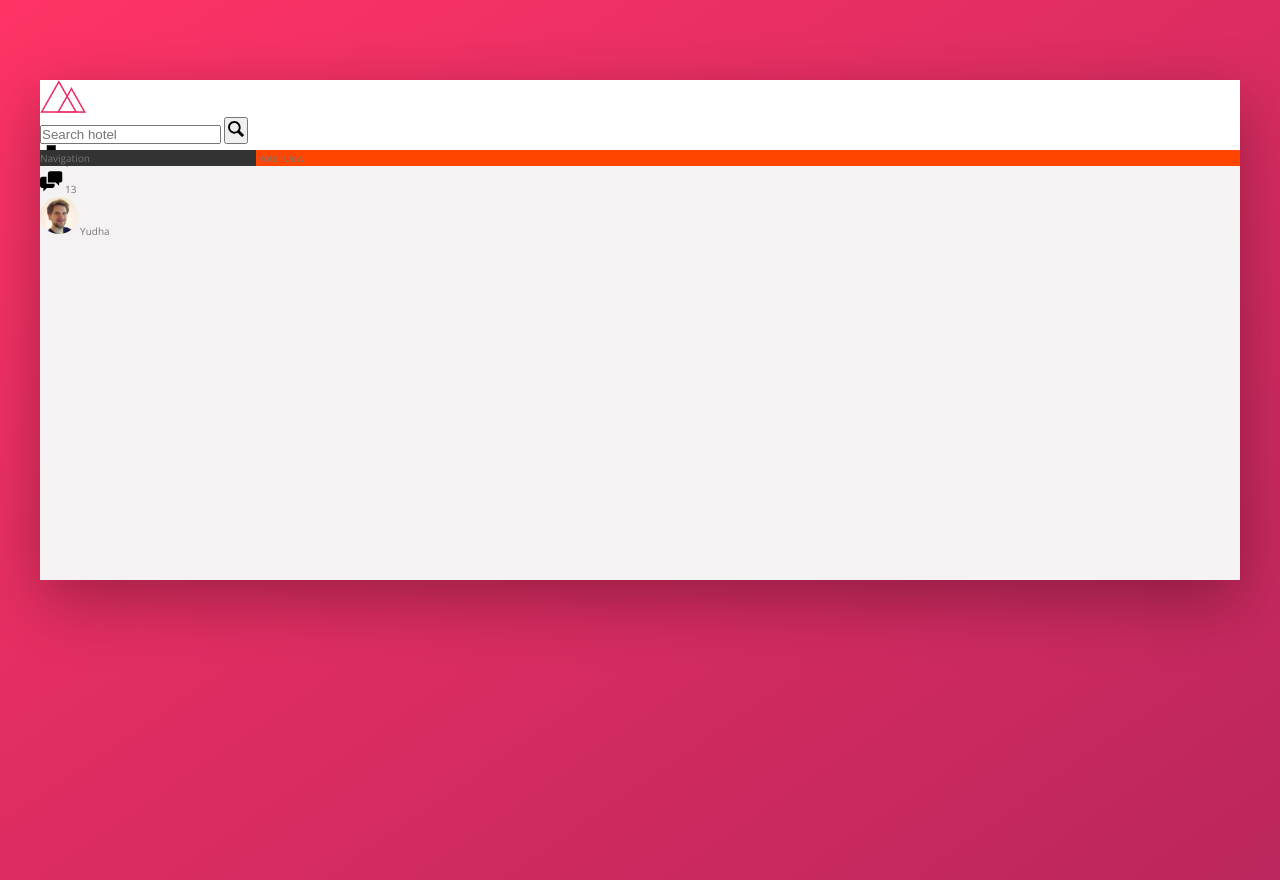
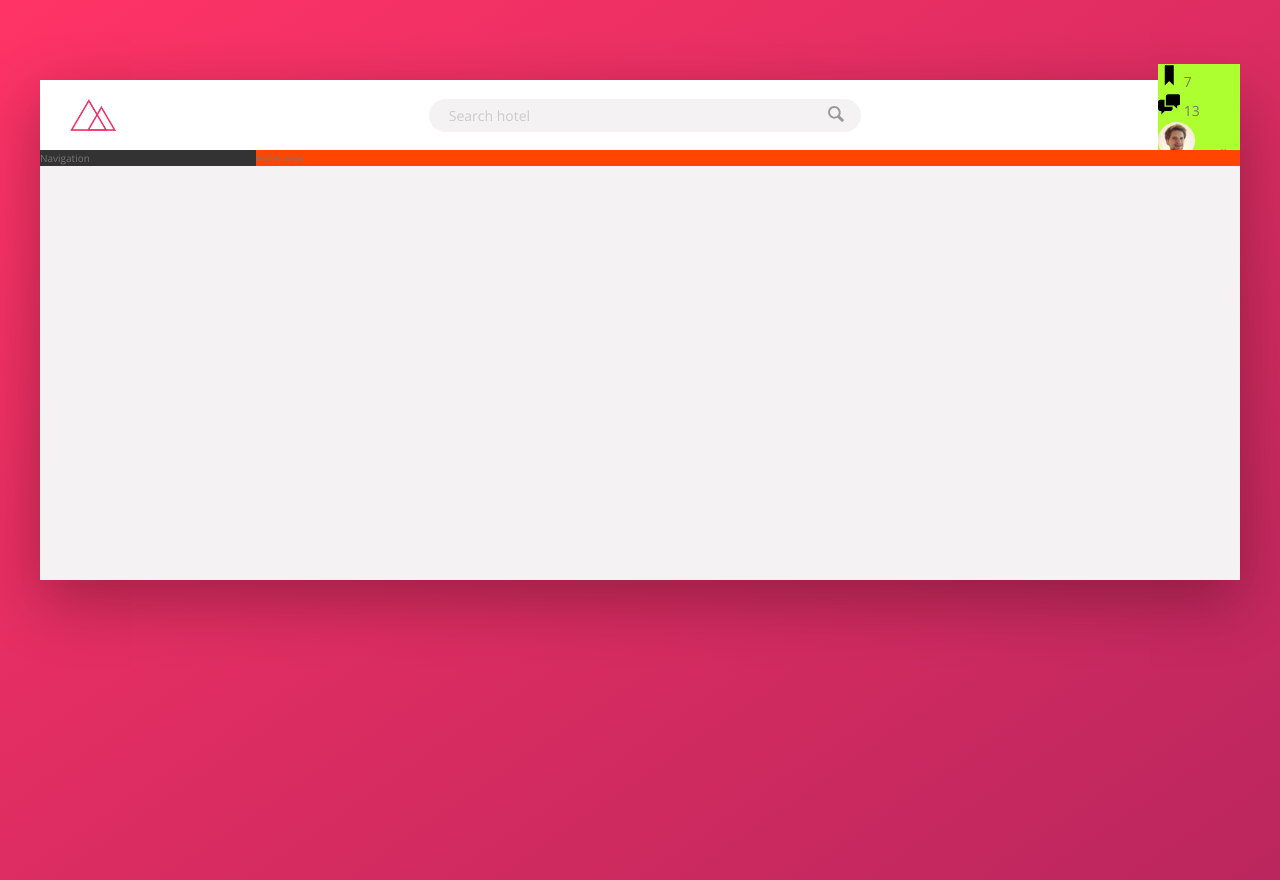
Before and after one commit to YudhaYuki/warna-holiday, a website: page index.html in a window 1280 px wide. Drawn offline with nearby package versions, Linux system fonts and the light colour scheme.

Commit message:
Implementing flexbox in header, changing color svg icon

```diff
--- a/sass/_components.scss
+++ b/sass/_components.scss
@@ -1,27 +1,76 @@
 //LOGO
 .logo {
     height: 3.25rem;
+    margin-left: 3rem;
 }
 
 // SEARCH
 .search {
+    flex: 0 0 40%;
+
+    display: flex;
+    align-items: center;
+    justify-content: center;
+
+
     &__input {
+        font-family: inherit; // Which on input element doesn't inherit the font family of the global document, so we have to automatically set it into inherit
+        font-size: inherit;
+        color: inherit;
+        background-color: var(--color-grey-light-2);
+        border: none;
+        padding: .7rem 2rem;
+        border-radius: 100px;
+        width: 90%;
+        transition: all .2s;
+        margin-right: -3.5rem; // this way, the button will move on top of the input
 
+        &:focus {
+            outline: none;
+            width: 100%;
+            background-color: var(--color-grey-light-3);
+        }
+
+        // To make input text lighter, but when we start typing the text get darker. By changing placeholder text.
+        &::-webkit-input-placeholder {
+            font-weight: 100;
+            color: var(--color-grey-light-4);
+
+        }
+    }
+
+    // Adjection sibling (We have the search__input and search__button, and they are sibling)
+    &__input:focus + &__button {
+        background-color: var(--color-grey-light-3);
     }
 
     &__button {
+        border: none;
+        background-color: var(--color-grey-light-2);
 
+        &:focus {
+            outline: none;
+        }
+
+        &:active {
+            transform: translateY(2px);
+        }
     }
 
     &__icon {
         height: 2rem;
         width: 2rem;
+
+        // Changing color svg icon
+        fill: var(--color-grey-dark-3);
     }
 }
 
 
 // USER NAVIGATION
 .user-nav {
+
+    background-color: greenyellow;
     &__icon-box {
 
     }
--- a/sass/_layout.scss
+++ b/sass/_layout.scss
@@ -8,9 +8,14 @@
 }
 
 .header {
+    font-size: 1.4rem;
     height: 7rem;
     background-color: #fff;
     border-bottom: var(--color-grey-light-2);
+
+    display: flex;
+    justify-content: space-between;
+    align-items: center;
 }
 
 
```
Also changed, not shown: css/style.css.
